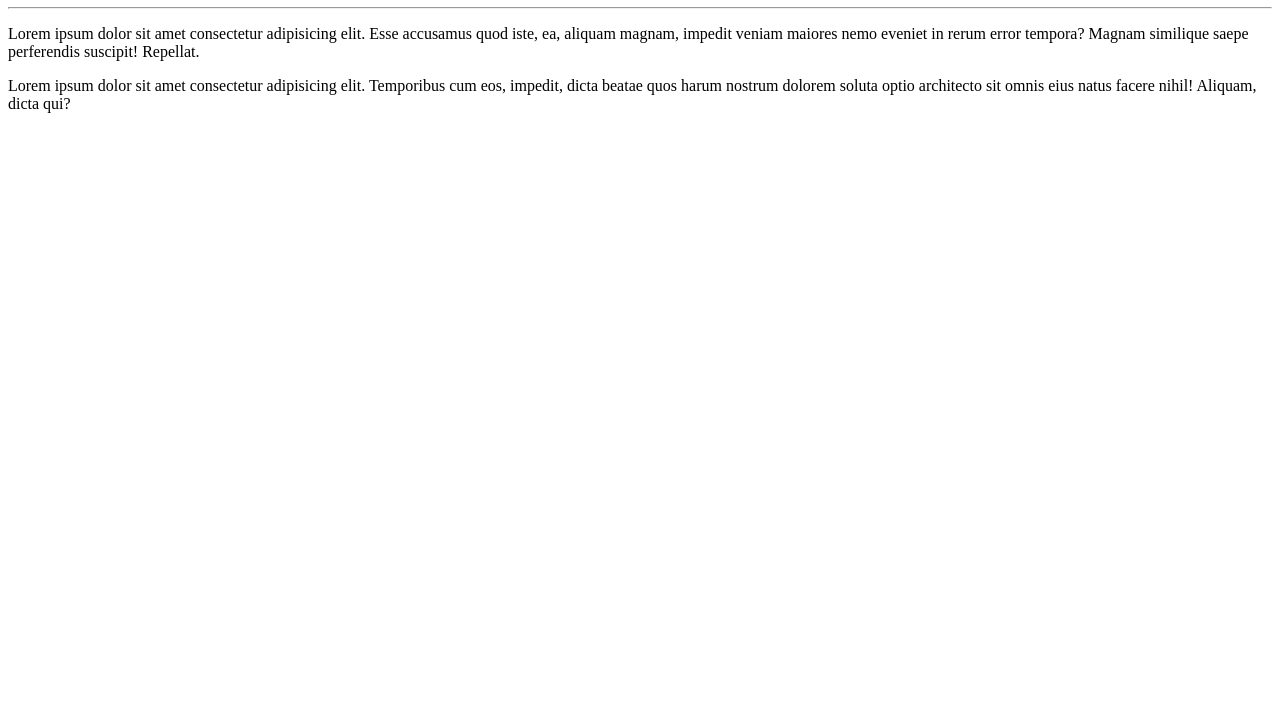
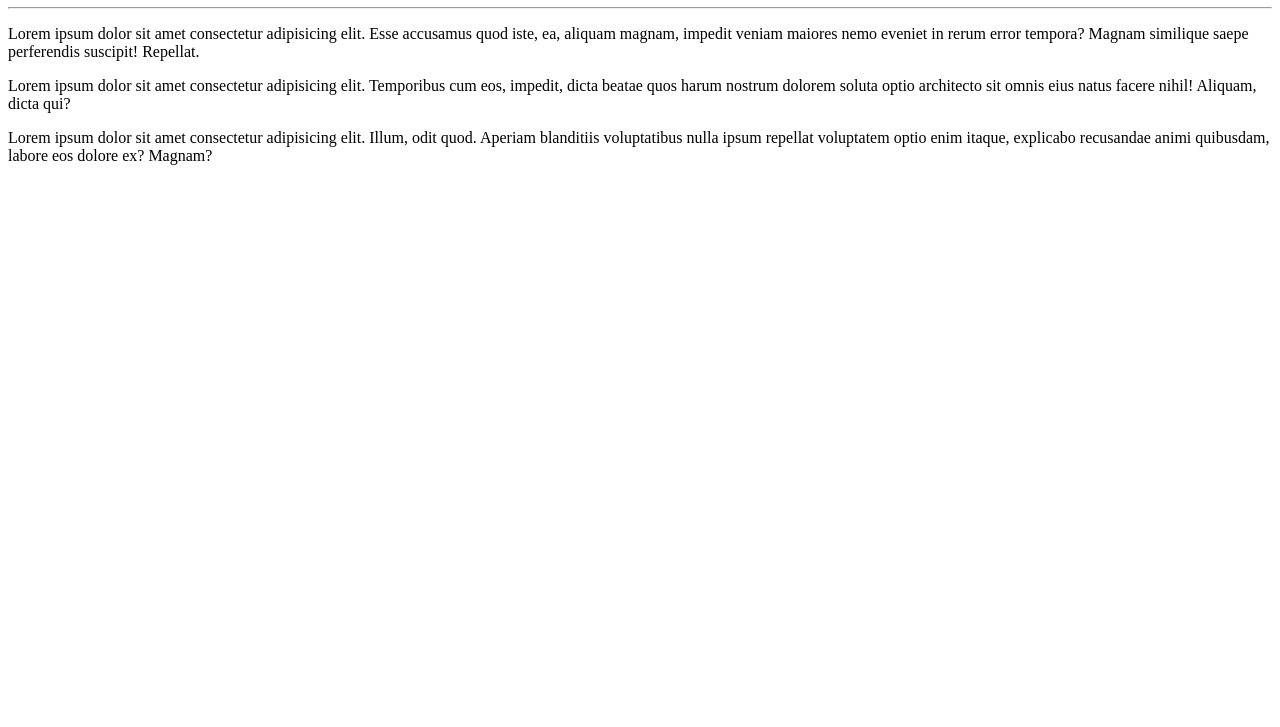
Before and after one commit to henriqueheidi/Ola-Mundo, a plain HTML site: page site-exemplo/index.html in a window 1280 px wide. Shown: the part 73-800 px from the top of the page. Drawn offline with Linux system fonts and the light colour scheme.

Commit message:
Adicionei o terceiro parágrafo

```diff
--- a/site-exemplo/index.html
+++ b/site-exemplo/index.html
@@ -10,5 +10,6 @@
     <hr>
     <p>Lorem ipsum dolor sit amet consectetur adipisicing elit. Esse accusamus quod iste, ea, aliquam magnam, impedit veniam maiores nemo eveniet in rerum error tempora? Magnam similique saepe perferendis suscipit! Repellat.</p>
     <p>Lorem ipsum dolor sit amet consectetur adipisicing elit. Temporibus cum eos, impedit, dicta beatae quos harum nostrum dolorem soluta optio architecto sit omnis eius natus facere nihil! Aliquam, dicta qui?</p>
+    <p>Lorem ipsum dolor sit amet consectetur adipisicing elit. Illum, odit quod. Aperiam blanditiis voluptatibus nulla ipsum repellat voluptatem optio enim itaque, explicabo recusandae animi quibusdam, labore eos dolore ex? Magnam?</p>
 </body>
 </html>
```
